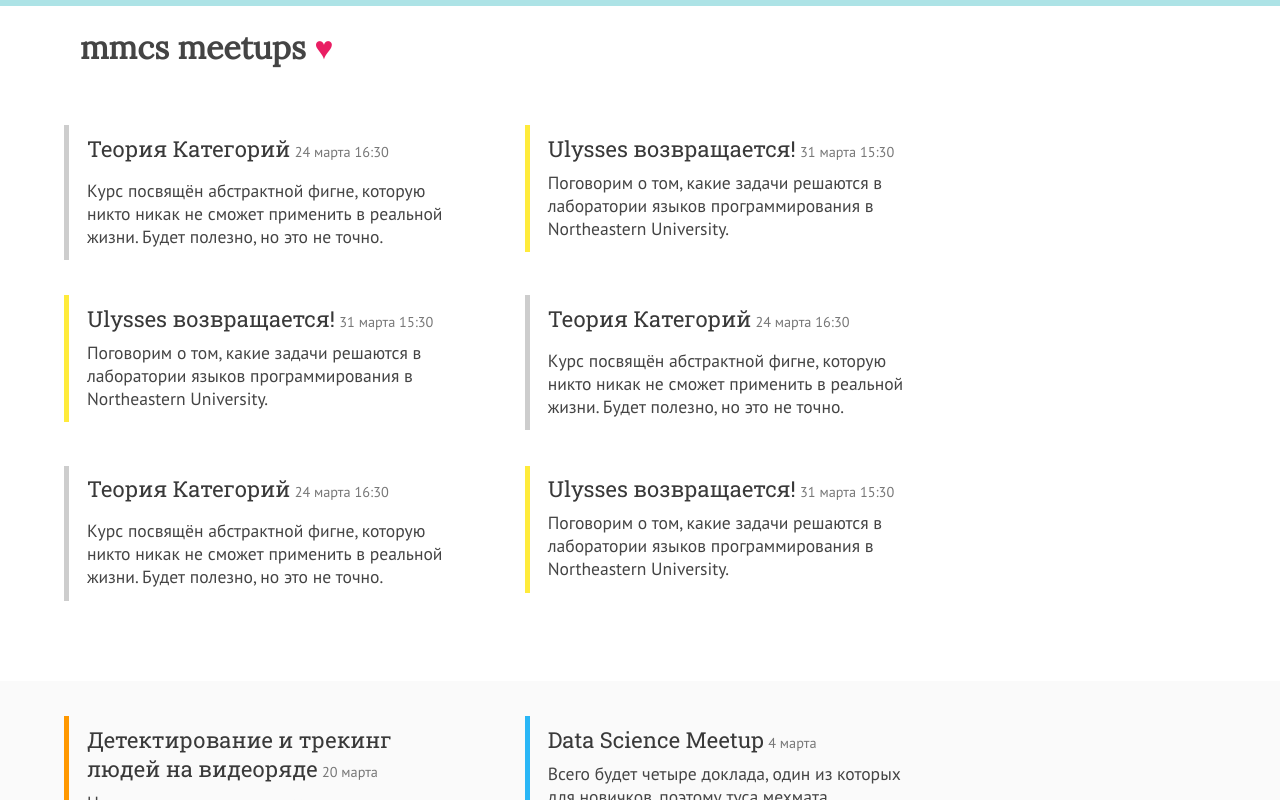
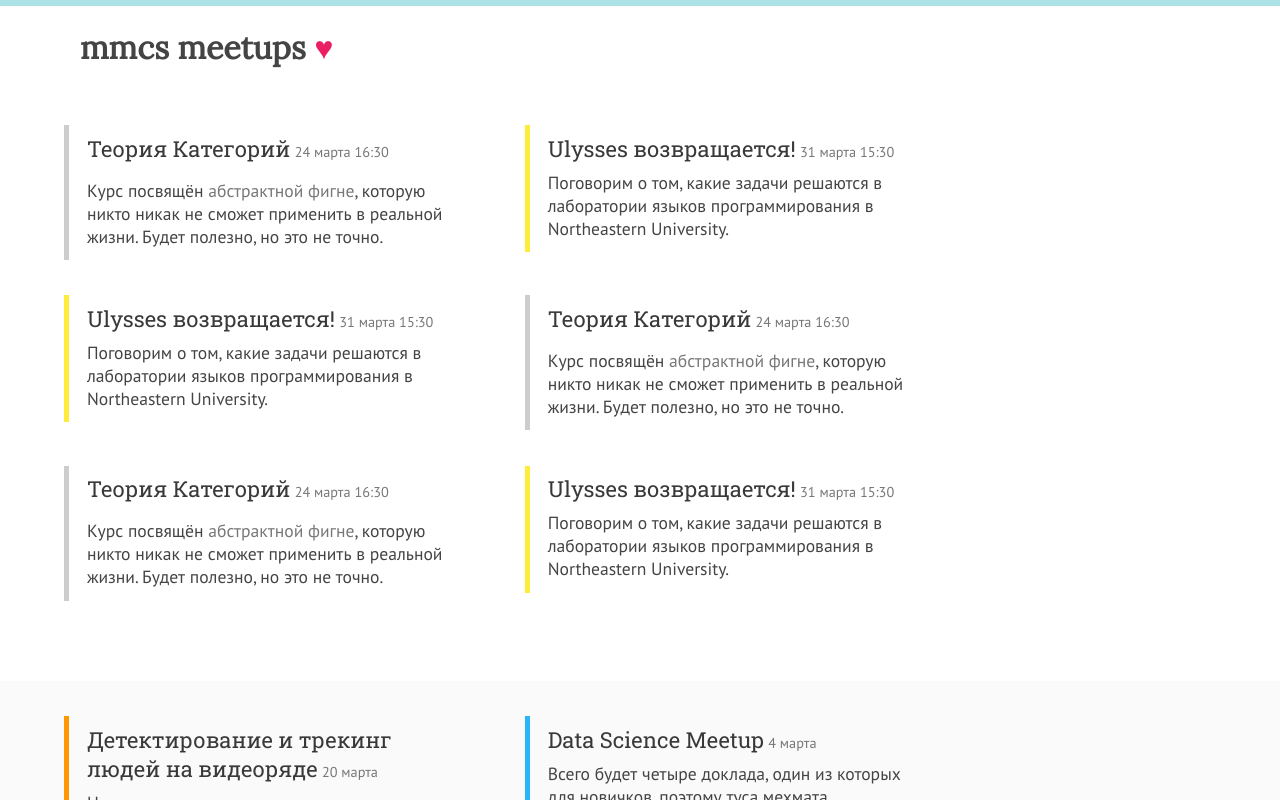
Before and after one commit to xamgore/mmcs-meetups, a Vue app: page / in a window 1280 px wide. Shown: the top 800 px of the page. Built offline with nearby package versions, Linux system fonts and the light colour scheme; the HTML template or start-up script is replaced by a standard one.

Commit message:
Change default styles of event-cards

```diff
--- a/src/api.js
+++ b/src/api.js
@@ -55,7 +55,7 @@ const data = {
       title: 'Теория Категорий',
       date: '24.03.16 16:30',
       annotation: `
-          Курс посвящён абстрактной фигне, которую никто никак не сможет применить в реальной жизни.
+          Курс посвящён <a href="#">абстрактной фигне</a>, которую никто никак не сможет применить в реальной жизни.
           Будет полезно, но это не точно.
         `,
       text: `
--- a/src/components/event/index.vue
+++ b/src/components/event/index.vue
@@ -35,10 +35,14 @@
     background-position: 50% 50%;
   }
 
-  a { color: var(--text) }
+  a {
+    color: #50b5bb;
+    color: var(--text, #50b5bb);
+  }
 
   a:hover, a:focus, a:active {
-    text-decoration-color: var(--border)
+    text-decoration-color: #E91E63;
+    text-decoration-color: var(--border, #E91E63);
   }
 </style>
 
@@ -46,8 +50,8 @@
   @import "themes.css";
 
   article {
-    border-left: 5px solid #c8e6ad;
-    border-left-color: var(--border);
+    border-left: 5px solid #ade3e6;
+    border-left-color: var(--border, #ade3e6);
     padding: 0.5em 1em 0.7em;
     margin-top: 2em;
     margin-bottom: auto;
```
